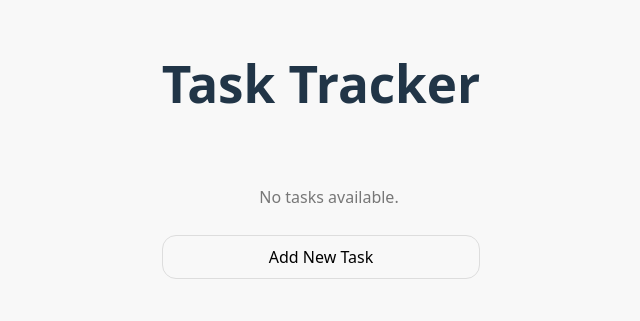
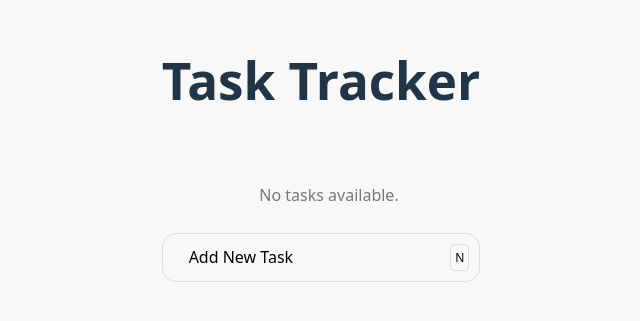
Before and after one commit to kermakaze/task-tracker, a React (Vite) app: page / in a window 1280 px wide. Shown: the part 245-566 px from the top of the page, without its empty margins (319-959 px from the left). Built offline with nearby package versions, Linux system fonts and the light colour scheme; some icons are missing.

Commit message:
feat(GH-#6): add hotkey functionality for creating new tasks

```diff
--- a/src/App.tsx
+++ b/src/App.tsx
@@ -1,8 +1,10 @@
 import "./App.css";
 import { TaskForm } from "./components/taskform/TaskForm.tsx";
 import { TaskList } from "./components/tasklist/TaskList.tsx";
-import { useState } from "react";
+import { useEffect, useState } from "react";
 import { useTasks } from "./hooks/useTasks.ts";
+
+const NEW_TASK_HOTKEY = "n";
 
 function App() {
   const [showForm, setShowForm] = useState(false);
@@ -12,6 +14,16 @@ function App() {
 
   const { tasks, filterApplied } = useTasks();
 
+  useEffect(() => {
+    const handleKeyDown = (e: KeyboardEvent) => {
+      if (e.key === NEW_TASK_HOTKEY.toLowerCase() && !showForm) {
+        e.preventDefault();
+        setShowForm(true);
+      }
+    };
+    window.addEventListener("keydown", handleKeyDown);
+    return () => window.removeEventListener("keydown", handleKeyDown);
+  }, [showForm]);
   return (
     <div className={"app"}>
       <h1>Task Tracker</h1>
--- a/src/components/tasklist/TaskList.module.css
+++ b/src/components/tasklist/TaskList.module.css
@@ -14,3 +14,11 @@
     border: none;
     background: #eaeaea;
 }
+
+.hintCommand {
+    border: 1px solid #DDDDDD;
+    padding: 4px;
+    border-radius: 4px;
+    margin-left: auto;
+    font-size: 12px;
+}
--- a/src/components/tasklist/TaskList.tsx
+++ b/src/components/tasklist/TaskList.tsx
@@ -3,6 +3,7 @@ import { TaskItem } from "../taskitem/TaskItem.tsx";
 import KitchenIcon from "@mui/icons-material/Kitchen";
 import React from "react";
 import styles from "./TaskList.module.css";
+import AddIcon from "@mui/icons-material/Add";
 
 export const TaskList: React.FC<{
   onAddTask?: () => void;
@@ -39,8 +40,16 @@ export const TaskList: React.FC<{
         filteredTasks.map((task) => <TaskItem key={task.id} task={task} />)
       )}
       {showAddButton && (
-        <button className={styles.addTaskBtn} onClick={onAddTask}>
-          Add New Task
+        <button
+          className={styles.addTaskBtn}
+          onClick={onAddTask}
+          style={{
+            float: "right",
+            display: "flex",
+            alignItems: "center",
+          }}
+        >
+          <AddIcon /> Add New Task <span className={styles.hintCommand}>N</span>
         </button>
       )}
     </div>
```
